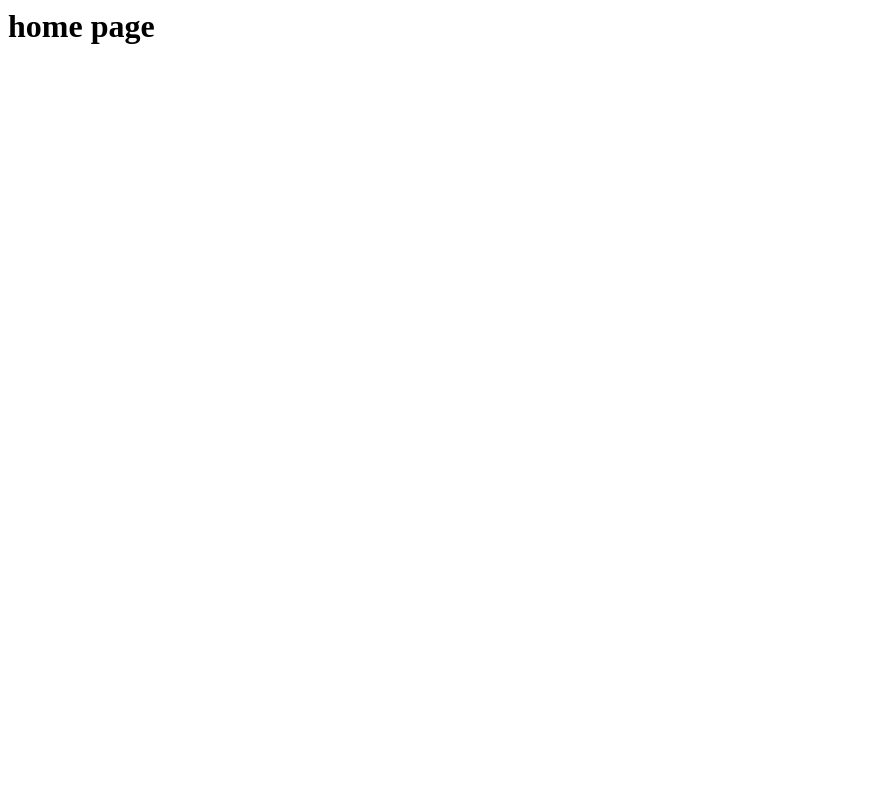
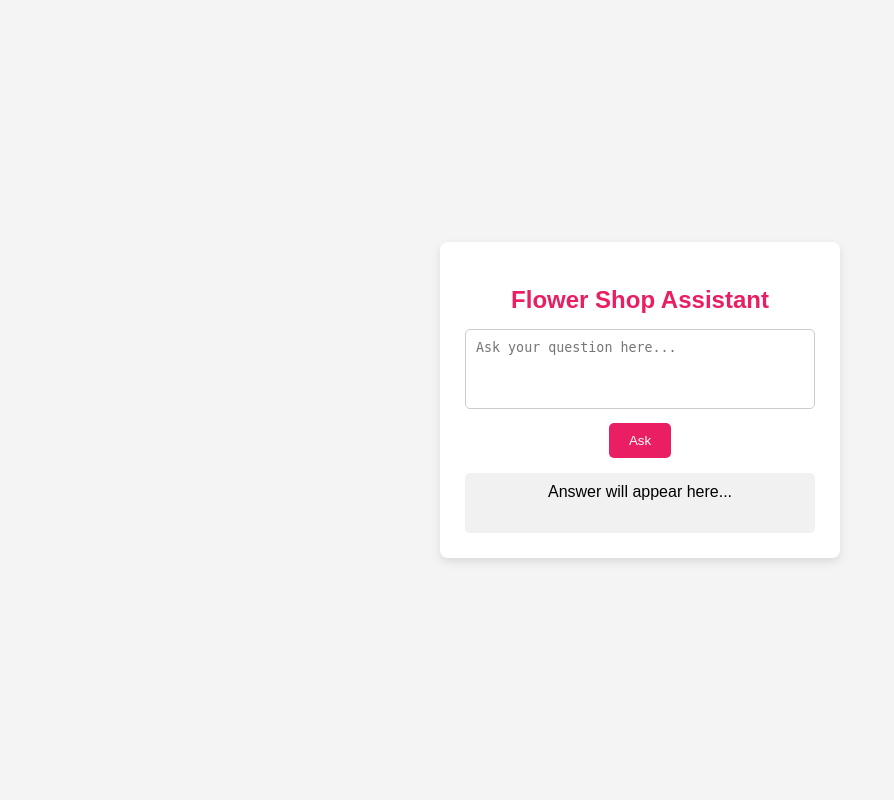
Before and after one commit to Aleee-bot/FLOWERSHOP, a Django app: page / in a window 1280 px wide. Before the commit the part shown is almost empty. Shown: the whole page, without its empty margins (0-894 px from the left). Run offline with Django 5.2, Linux system fonts and the light colour scheme.

Commit message:
frontend setup

```diff
--- /dev/null
+++ b/app/static/css/style.css
@@ -0,0 +1,55 @@
+body {
+    font-family: Arial, sans-serif;
+    background-color: #f4f4f4;
+    display: flex;
+    justify-content: center;
+    align-items: center;
+    height: 100vh;
+    margin: 0;
+}
+
+.container {
+    background-color: white;
+    padding: 25px;
+    width: 350px;
+    border-radius: 8px;
+    box-shadow: 0 4px 10px rgba(0, 0, 0, 0.1);
+    text-align: center;
+}
+
+h2 {
+    color: #e91e63;
+    margin-bottom: 15px;
+}
+
+textarea {
+    width: 100%;
+    height: 80px;
+    padding: 10px;
+    border-radius: 5px;
+    border: 1px solid #ccc;
+    resize: none;
+    box-sizing: border-box;
+}
+
+button {
+    margin-top: 10px;
+    padding: 10px 20px;
+    background-color: #e91e63;
+    color: white;
+    border: none;
+    border-radius: 5px;
+    cursor: pointer;
+}
+
+button:hover {
+    background-color: #d81b60;
+}
+
+.answer {
+    margin-top: 15px;
+    padding: 10px;
+    background-color: #f1f1f1;
+    border-radius: 5px;
+    min-height: 40px;
+}
--- /dev/null
+++ b/app/static/js/script.js
@@ -0,0 +1,16 @@
+function generateAnswer() {
+    const question = document.getElementById("question").value;
+    const answerBox = document.getElementById("answer");
+
+    if (question.trim() === "") {
+        answerBox.innerText = "Please enter a question";
+        return;
+    }
+
+    // Placeholder response (later replaced by Django API)
+    answerBox.innerText = "Processing your question...";
+
+    setTimeout(() => {
+        answerBox.innerText = "This is where the chatbot answer will appear.";
+    }, 600);
+}
--- a/app/templates/home.html
+++ b/app/templates/home.html
@@ -1 +1,26 @@
-<h1>home page</h1>
+{% load static %}
+<!DOCTYPE html>
+<html lang="en">
+<head>
+    <meta charset="UTF-8">
+    <title>Flower Shop Chatbot</title>
+    <link rel="stylesheet" href="{% static 'css/style.css' %}">
+</head>
+
+<body>
+
+<div class="container">
+    <h2>Flower Shop Assistant</h2>
+
+    <textarea id="question" placeholder="Ask your question here..."></textarea>
+
+    <button onclick="generateAnswer()">Ask</button>
+
+    <div class="answer" id="answer">
+        Answer will appear here...
+    </div>
+</div>
+
+<script src="{% static 'js/script.js' %}"></script>
+</body>
+</html>
```
